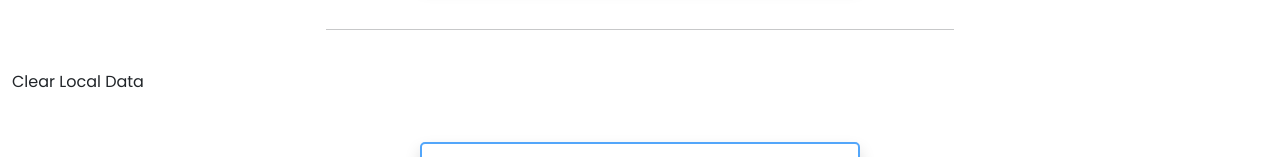
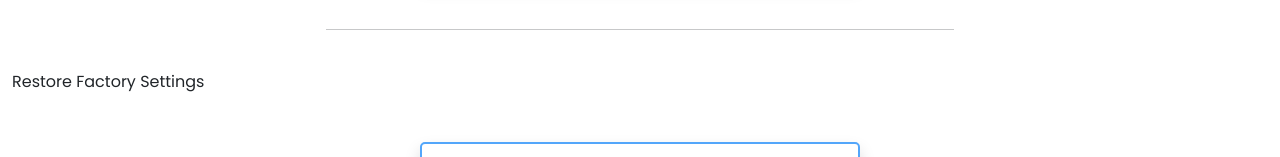
Before and after one commit to JoaoP74/react-weather, a React (Create React App) app: page /settings in a window 1280 px wide. Shown: the part 292-449 px from the top of the page. Built offline with nearby package versions, Linux system fonts and the light colour scheme.

Commit message:
Updated the settings page

```diff
--- a/src/inc/styles/style.css
+++ b/src/inc/styles/style.css
@@ -132,6 +132,10 @@
 	font-size: var(--brand-weather-value-font-size);
 }
 
+.brand-primary-text{
+	color:var(--brand-primary-color);
+}
+
 /* styles for the footer navigation */
 .footer-nav {
 	color: white;
--- a/src/pages/Settings.jsx
+++ b/src/pages/Settings.jsx
@@ -62,7 +62,7 @@ const Settings = () => {
                 htmlFor="factory-settings-reset "
                 className="text-capitalize d-block"
               >
-                clear local data
+                restore factory settings
               </label>
             <section className="d-flex align-items-center justify-content-center">
 
```
